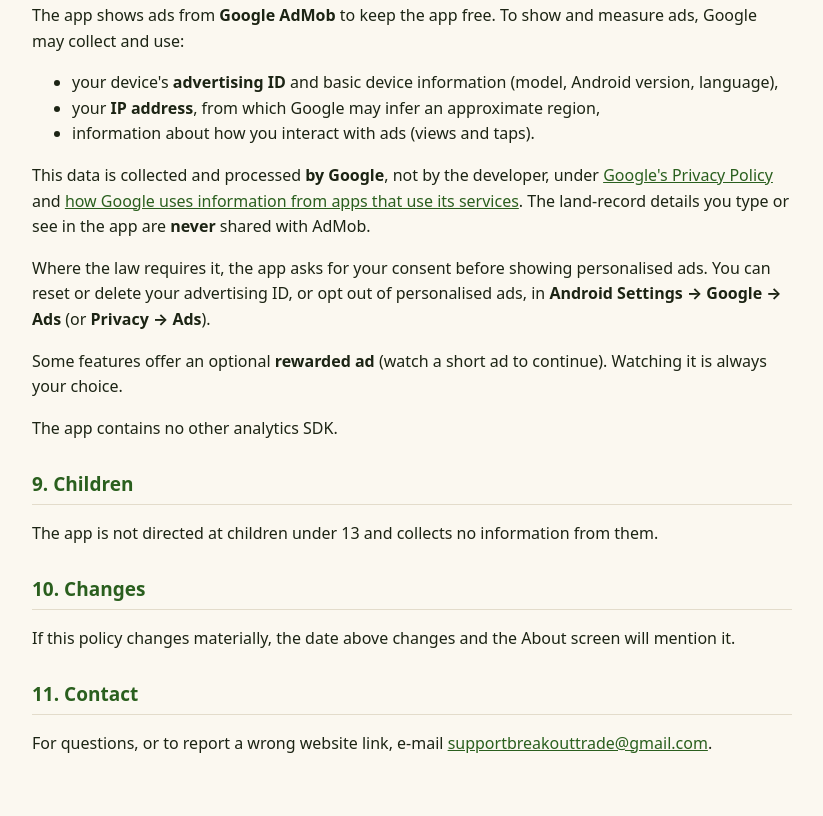
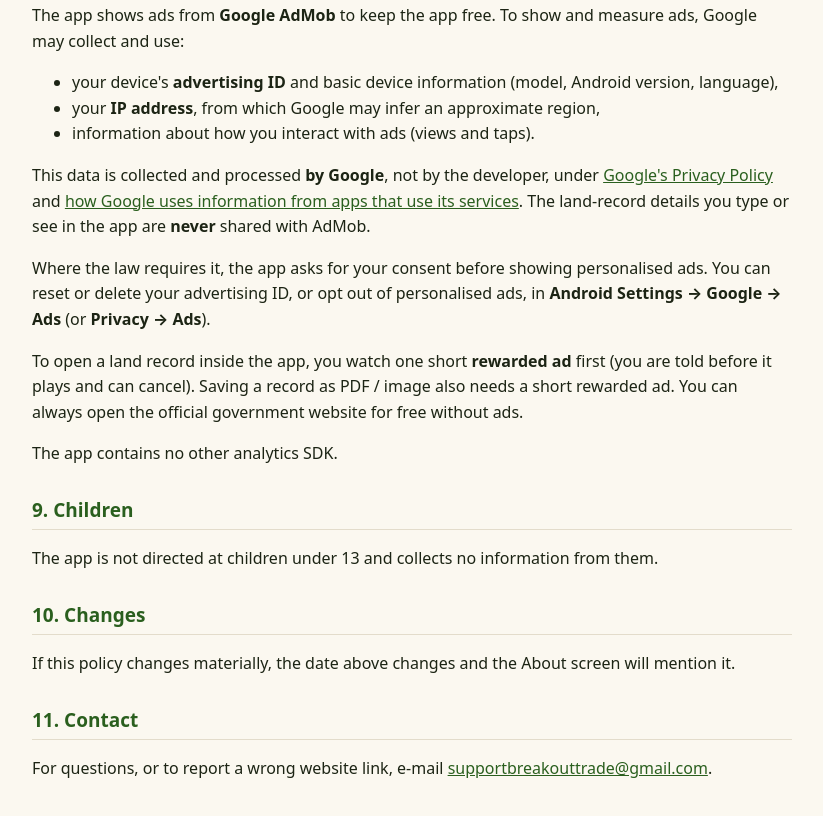
Before and after one commit to breakouttradeapp-bot/jamindekho-privacy, a plain HTML site: page index.html in a window 1280 px wide. Shown: the part 1926-2742 px from the top of the page, without its empty margins (228-1051 px from the left). Drawn offline with Linux system fonts and the light colour scheme.

Commit message:
Revise rewarded ad information in privacy policy
Updated the information regarding rewarded ads and user consent.

```diff
--- a/index.html
+++ b/index.html
@@ -79,7 +79,7 @@ a{color:#2a5f1e} em{color:#5b6352}
 </ul>
 <p>This data is collected and processed <strong>by Google</strong>, not by the developer, under <a href="https://policies.google.com/privacy">Google's Privacy Policy</a> and <a href="https://policies.google.com/technologies/partner-sites">how Google uses information from apps that use its services</a>. The land-record details you type or see in the app are <strong>never</strong> shared with AdMob.</p>
 <p>Where the law requires it, the app asks for your consent before showing personalised ads. You can reset or delete your advertising ID, or opt out of personalised ads, in <strong>Android Settings → Google → Ads</strong> (or <strong>Privacy → Ads</strong>).</p>
-<p>Some features offer an optional <strong>rewarded ad</strong> (watch a short ad to continue). Watching it is always your choice.</p>
+<p>To open a land record inside the app, you watch one short <strong>rewarded ad</strong> first (you are told before it plays and can cancel). Saving a record as PDF / image also needs a short rewarded ad. You can always open the official government website for free without ads.</p>
 <p>The app contains no other analytics SDK.</p>
 <h2>9. Children</h2>
 <p>The app is not directed at children under 13 and collects no information from them.</p>
```
